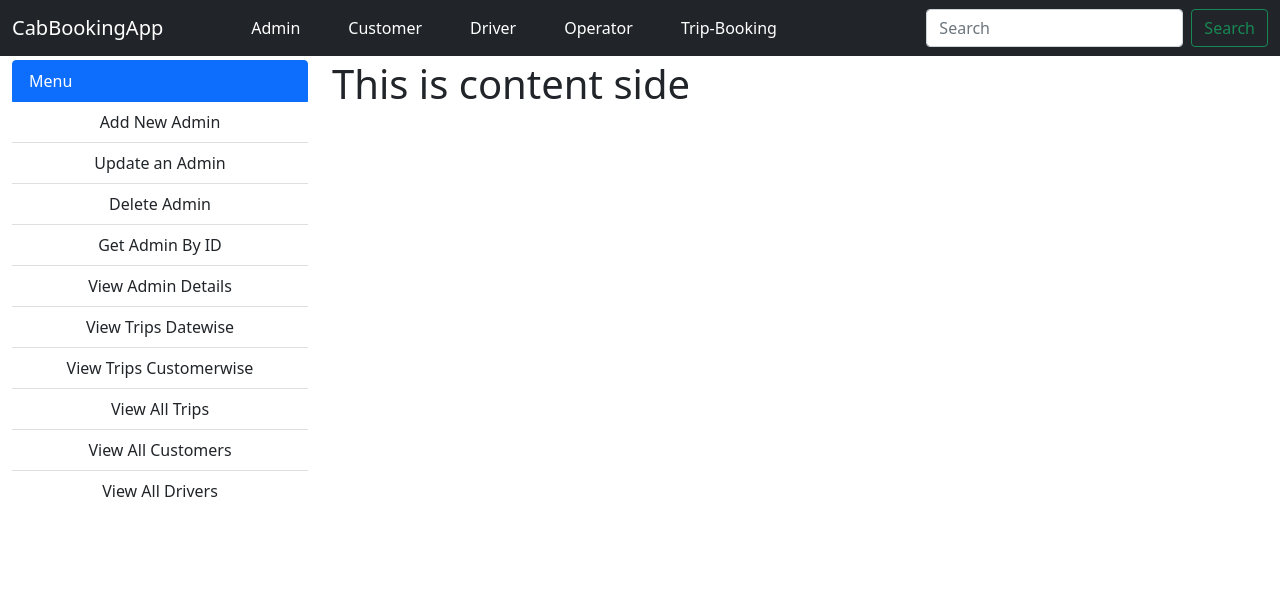
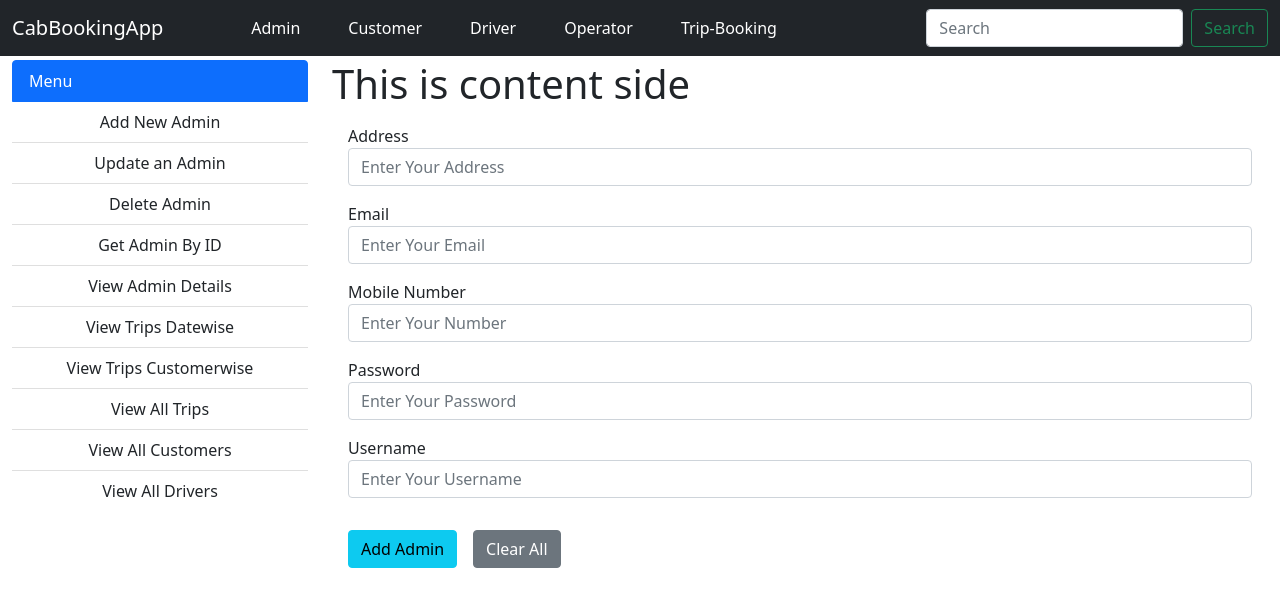
Before and after one commit to Animesh-Bhawtankar/cabbooking-frontend, a React (Create React App) app: page /admin in a window 1280 px wide. Shown: the top 606 px of the page. Built offline with nearby package versions, Linux system fonts and the light colour scheme.

Commit message:
Add admin done before CORS Error

```diff
--- a/src/App.js
+++ b/src/App.js
@@ -7,6 +7,7 @@ import {
   Switch,
   Route
 } from "react-router-dom";
+import AddAdmin from './components/Admin/AddAdmin';
 
 function App() {
   return (
@@ -15,6 +16,9 @@ function App() {
         <Navbar title="CabBookingApp" admin="Admin" customer="Customer" driver="Driver" operator="Operator" tripbooking="Trip-Booking" />
         <Container fluid className="my-1"> {/* use gx-0 for setting gutter length */}
           <Switch>
+            <Route exact path="/">
+              <h1>this is home</h1>
+            </Route>
             {/* admin menu and content */}
             <Route exact path="/admin">
               <Row>
@@ -23,6 +27,7 @@ function App() {
                 </Col>
                 <Col lg={9}>
                   <h1>This is content side</h1>
+                  <AddAdmin />
                 </Col>
               </Row>
             </Route>
--- /dev/null
+++ b/src/api/bootapi.js
@@ -0,0 +1,3 @@
+const base_url = "http://localhost:8080";
+
+export default base_url;
--- /dev/null
+++ b/src/components/Admin/AddAdmin.js
@@ -0,0 +1,67 @@
+import React, { useEffect, useState } from 'react';
+import { Button, Form, FormGroup, Label, Input } from 'reactstrap';
+import axios from 'axios';
+import base_url from '../../api/bootapi';
+
+export default function AddAdmin() {
+    useEffect(() => {
+        document.title = "Add Admin Page";
+    }, []);
+    const [admin, setAdmin] = useState({});
+    //Form handler Function
+    const handleForm = (e) => {
+        console.log(admin);
+        postDatatoServer(admin);
+        e.preventDefault();
+    }
+
+    //creating function to post data on server
+    const postDatatoServer = (admin) => {
+        axios.post(`${base_url}/api/admins`, admin).then(
+            (response) => {
+                console.log(response);
+                console.log("Success");
+            },
+            (error) => {
+                console.log(error);
+            }
+        )
+    }
+
+    return (
+        <Form onSubmit={handleForm}>
+            <FormGroup className="my-3 mx-3">
+                <Label>Address</Label>
+                <Input type="text" name="address" id="exampleAddress" placeholder="Enter Your Address" onChange={(e) => {
+                    setAdmin({...admin, address: e.target.value});
+                }}/>
+            </FormGroup>
+            <FormGroup className="my-3 mx-3">
+                <Label>Email</Label>
+                <Input type="email" name="email" id="exampleEmail" placeholder="Enter Your Email" onChange={(e) => {
+                    setAdmin({...admin, email: e.target.value});
+                }}/>
+            </FormGroup>
+            <FormGroup className="my-3 mx-3">
+                <Label>Mobile Number</Label>
+                <Input type="number" name="number" id="exampleNumber" placeholder="Enter Your Number" onChange={(e) => {
+                    setAdmin({...admin, mobileNumber: e.target.value});
+                }}/>
+            </FormGroup>
+            <FormGroup className="my-3 mx-3">
+                <Label>Password</Label>
+                <Input type="password" name="password" id="examplePassword" placeholder="Enter Your Password" onChange={(e) => {
+                    setAdmin({...admin, password: e.target.value});
+                }}/>
+            </FormGroup>
+            <FormGroup className="my-3 mx-3">
+                <Label>Username</Label>
+                <Input type="text" name="username" id="exampleUsername" placeholder="Enter Your Username" onChange={(e) => {
+                    setAdmin({...admin, username: e.target.value});
+                }}/>
+            </FormGroup>
+            <Button className="my-3 mx-3" color="info" type="submit">Add Admin</Button>
+            <Button className="my-3" color="secondary" type="reset" value="reset">Clear All</Button>
+        </Form>
+    )
+}
```
